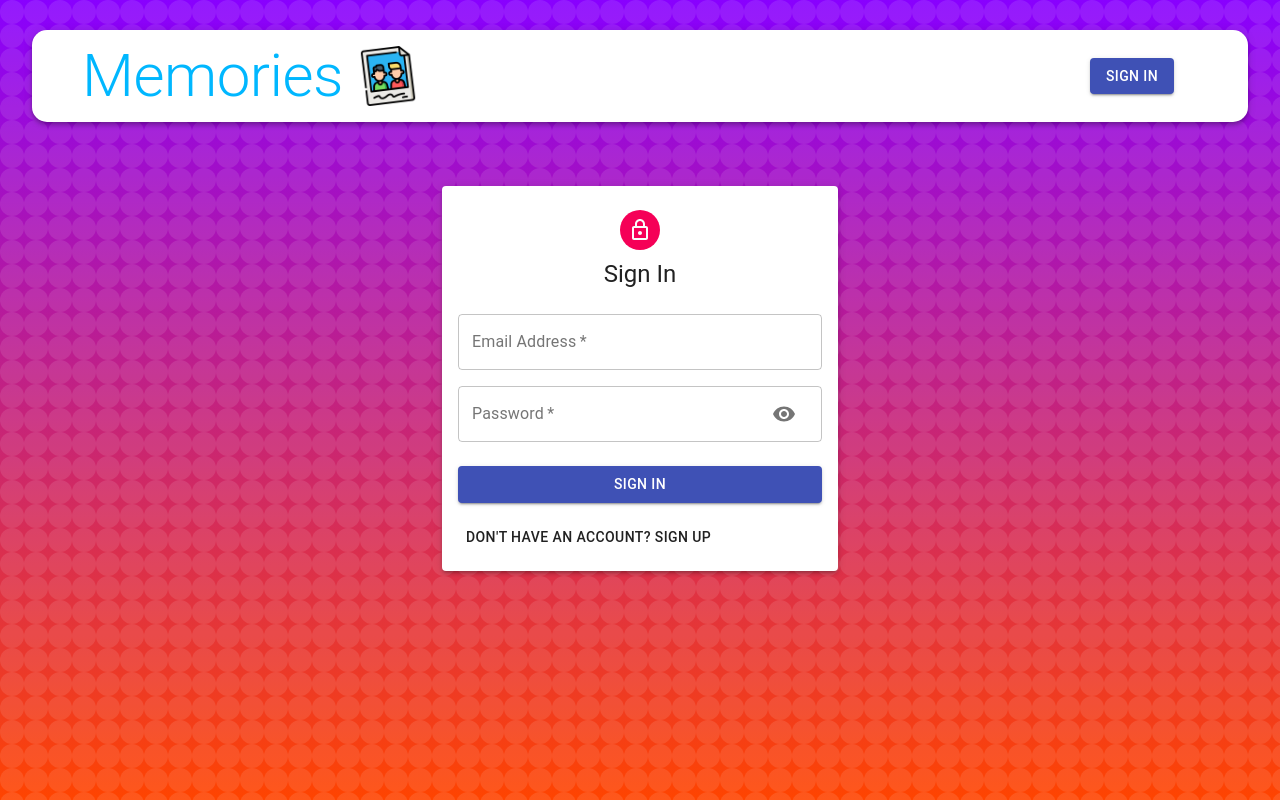
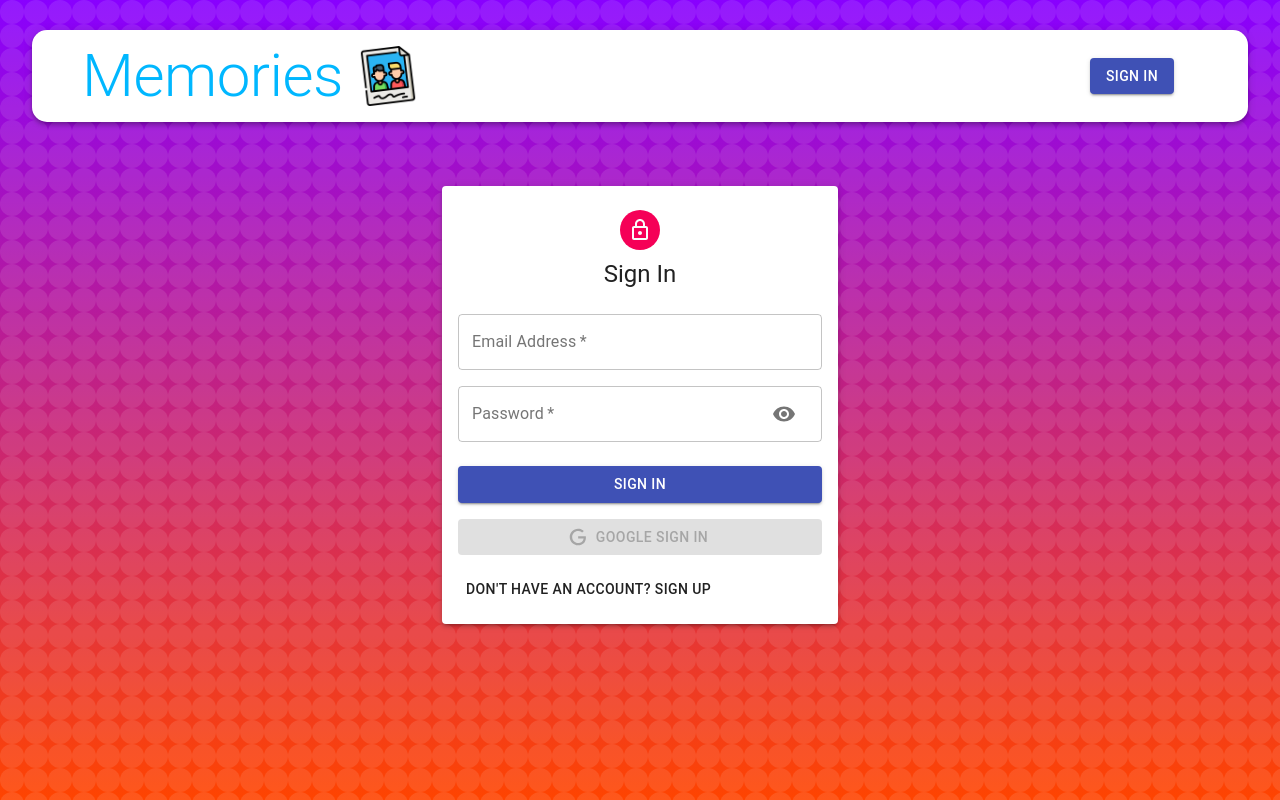
Before and after one commit to divyanshusingh4755/memories-mern-project, a React (Create React App) app in the folder client/: page /auth in a window 1280 px wide. Built offline with nearby package versions, Linux system fonts and the light colour scheme.

Commit message:
Added Google OAuth in web-app

```diff
--- a/client/src/components/Auth/Auth.js
+++ b/client/src/components/Auth/Auth.js
@@ -1,13 +1,19 @@
 import React, { useState } from "react";
-import { Avatar, Button, Paper, Grid, Typography, Container, TextField } from "@material-ui/core"
+import { Avatar, Button, Paper, Grid, Typography, Container } from "@material-ui/core"
+import { GoogleLogin } from "react-google-login"
+import { useDispatch } from "react-redux";
 import LockOutlinedIcon from "@material-ui/icons/LockOutlined";
+import { useHistory } from "react-router-dom";
 import useStyles from './styles';
 import Input from './Input'
+import Icon from './icon'
 
 function Auth() {
     const classes = useStyles();
     const [showPassword, setShowPassword] = useState(false)
     const [isSignup, setIsSignup] = useState(false)
+    const dispatch = useDispatch();
+    const history = useHistory();
 
     const handleSubmit = () => {
 
@@ -24,6 +30,22 @@
         handleShowPassword(false)
 
     }
+
+    const googleSuccess = async (res) => {
+        console.log(res)
+        const result = res?.profileObj;
+        const token = res?.tokenId;
+
+        try {
+            dispatch({ type: 'AUTH', data: { result, token } });
+            history.push("/")
+        } catch (error) {
+            console.log(error);
+        }
+    };
+    const googleFailure = () => {
+        console.log("Google Sign in was unsuccessful try again later")
+    };
 
     return (
         <Container component="main" maxWidth="xs">
@@ -51,6 +73,25 @@
                             isSignup ? "Sign Up" : "Sign In"
                         }
                     </Button>
+                    <GoogleLogin
+                        clientId="517862917117-1mmne6ckir35ck4ps2tfoeul5b8duu06.apps.googleusercontent.com"
+                        render={(renderProps) => (
+                            <Button
+                                className={classes.googleButton}
+                                color="primary"
+                                fullWidth
+                                onClick={renderProps.onClick}
+                                disabled={renderProps.disabled}
+                                startIcon={<Icon />}
+                                variant="contained"
+                            >
+                                Google Sign In
+                            </Button>
+                        )}
+                        onSuccess={googleSuccess}
+                        onFailure={googleFailure}
+                        cookiePolicy="single_host_origin"
+                    />
                     <Grid container jsutify="flex-end">
                         <Grid item>
                             <Button onClick={switchMode} fullWidth color="">
--- a/client/src/components/Auth/Input.js
+++ b/client/src/components/Auth/Input.js
@@ -16,7 +16,7 @@
                 label={label}
                 autoFocus={autoFocus}
                 type={type}
-                InputProps={name === "password" && {
+                InputProps={name === "password" ? {
                     endAdornment: (
                         <InputAdornment position="end">
                             <IconButton onClick={handleShowPassword}>
@@ -24,7 +24,7 @@
                             </IconButton>
                         </InputAdornment>
                     )
-                }}
+                } : null}
             />
         </Grid>
     )
--- /dev/null
+++ b/client/src/components/Auth/icon.js
@@ -0,0 +1,12 @@
+import React from 'react';
+
+const icon = () => (
+    <svg style={{ width: '20px', height: '20px' }} viewBox="0 0 24 24">
+        <path
+            fill="currentColor"
+            d="M21.35,11.1H12.18V13.83H18.69C18.36,17.64 15.19,19.27 12.19,19.27C8.36,19.27 5,16.25 5,12C5,7.9 8.2,4.73 12.2,4.73C15.29,4.73 17.1,6.7 17.1,6.7L19,4.72C19,4.72 16.56,2 12.1,2C6.42,2 2.03,6.8 2.03,12C2.03,17.05 6.16,22 12.25,22C17.6,22 21.5,18.33 21.5,12.91C21.5,11.76 21.35,11.1 21.35,11.1V11.1Z"
+        />
+    </svg>
+);
+
+export default icon;
--- a/client/src/components/Navbar/Navbar.js
+++ b/client/src/components/Navbar/Navbar.js
@@ -1,12 +1,32 @@
-import React from "react"
-import { Link } from "react-router-dom"
+import React, { useEffect, useState } from "react"
+import { Link, useHistory, useLocation } from "react-router-dom"
 import { AppBar, Avatar, Button, Toolbar, Typography } from '@material-ui/core';
+import { useDispatch } from "react-redux"
 import memories from "../../images/memories.png"
 import useStyles from "./styles"
 
 function Navbar() {
     const classes = useStyles();
-    const user = null;
+    const dispatch = useDispatch();
+    const history = useHistory();
+    const location = useLocation();
+    const [user, setUser] = useState(JSON.parse(localStorage.getItem('profile')));
+
+    console.log(user);
+
+    function logout() {
+        dispatch({ type: 'LOGOUT' });
+
+        history.push('/')
+        setUser(null)
+    }
+
+    useEffect(() => {
+        const token = user?.token;
+        setUser(JSON.parse(localStorage.getItem('profile')))
+    }, [location])
+
+
     return (
         <AppBar className={classes.appBar} position="static" color="inherit">
             <div className={classes.brandContainer}>
@@ -19,9 +39,9 @@
                 {
                     user ? (
                         <div className={classes.profile}>
-                            <Avatar className={classes.purple} alt={user.result.name} src={user.result.imageUrl}>{user.result.name.chartAt(0)}</Avatar>
-                            <Typography className={classes.userName} variant="h6">{user.result.name}</Typography>
-                            <Button variant="contained" className={classes.logout} color="secondary">Logout</Button>
+                            <Avatar className={classes.purple} alt={user?.result.name} src={user?.result.imageUrl}>{user?.result.name.charAt(0)}</Avatar>
+                            <Typography className={classes.userName} variant="h6">{user?.result.name}</Typography>
+                            <Button variant="contained" className={classes.logout} color="secondary" onClick={logout}>Logout</Button>
                         </div>
                     ) : (
                         <Button component={Link} to="/auth" variant="contained" color="primary">Sign In</Button>
--- a/client/src/constants/actionTypes.js
+++ b/client/src/constants/actionTypes.js
@@ -2,3 +2,6 @@
 export const UPDATE = 'UPDATE';
 export const DELETE = 'DELETE';
 export const FETCH_ALL = 'FETCH_ALL';
+
+export const LOGOUT = 'LOGOUT';
+export const AUTH = 'AUTH';
--- /dev/null
+++ b/client/src/reducers/auth.js
@@ -0,0 +1,16 @@
+import { AUTH, LOGOUT } from "../constants/actionTypes"
+
+const authReducer = (state = { authData: null }, action) => {
+    switch (action.type) {
+        case AUTH:
+            localStorage.setItem('profile', JSON.stringify({ ...action?.data }))
+            return { ...state, authData: action?.data };
+        case LOGOUT:
+            localStorage.clear();
+            return { ...state, authData: null };
+        default:
+            return state;
+    }
+}
+
+export default authReducer
--- a/client/src/reducers/index.js
+++ b/client/src/reducers/index.js
@@ -1,5 +1,6 @@
 import { combineReducers } from "redux"
 
 import posts from "./posts"
+import auth from "./auth"
 
-export default combineReducers({ posts })
+export default combineReducers({ posts, auth })
```
